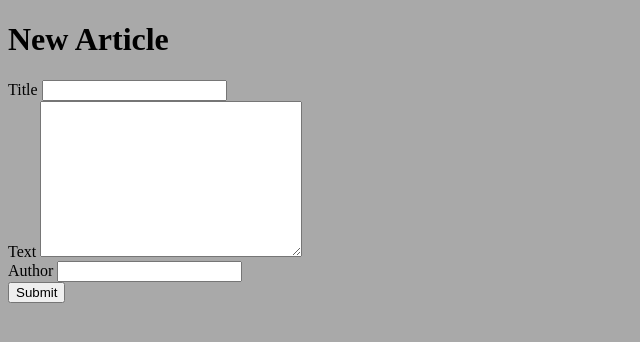
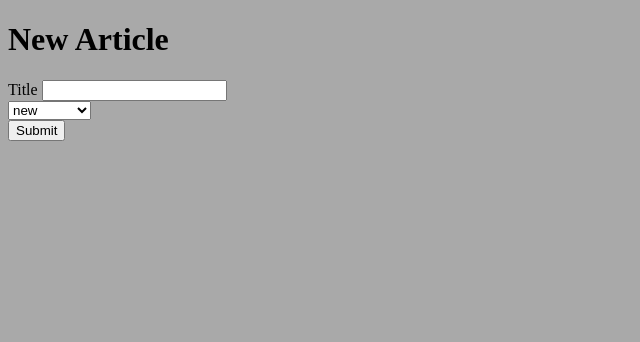
Before and after one commit to aidinkhod/hw52, a Django app: page /article/add/ in a window 1280 px wide. Shown: the top 342 px of the page, without its empty margins (0-640 px from the left). Run offline with Django 4.2, Linux system fonts and the light colour scheme.

Commit message:
добавил интерфейс

```diff
--- a/source/webapp/templates/article_create.html
+++ b/source/webapp/templates/article_create.html
@@ -15,14 +15,11 @@
             <label for="title">Title</label>
             <input type="text" id="title" name="title">
         </div>
-        <div class="form_row">
-            <label for="text">Text</label>
-            <textarea name="text" id="text" cols="30" rows="10"></textarea>
-        </div>
-        <div class="form_row">
-            <label for="author">Author</label>
-            <input type="text" id="author" name="author">
-        </div>
+     <select name="text">
+      <option>new</option>
+      <option>in process</option>
+      <option>done</option>
+    </select>
         <div class="form_row">
             <input type="submit">
         </div>
```
